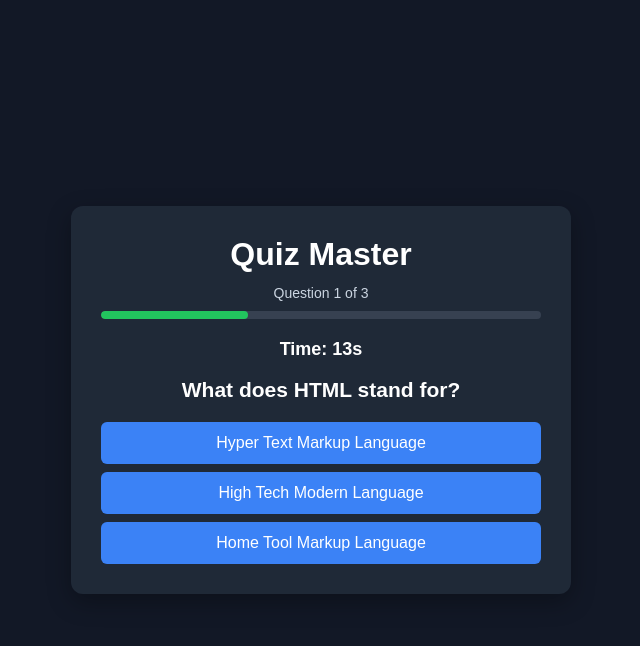
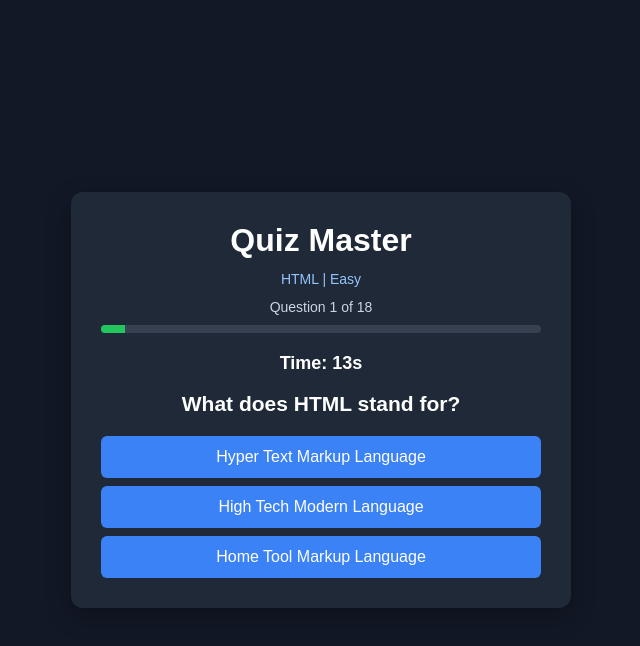
Before and after one commit to sumitmishra-24/quiz-app, a plain HTML site: page index.html in a window 1280 px wide. Both pictures are taken after a click on the button "Start Quiz". Shown: the whole page, without its empty margins (319-959 px from the left). Drawn offline with Linux system fonts and the light colour scheme.

Commit message:
add multiple questions and quiz setup reset

```diff
--- a/index.html
+++ b/index.html
@@ -10,11 +10,33 @@
   <body>
     <div class="quiz-container">
       <h1>Quiz Master</h1>
-      <p>Test your knowledge and challenge yourself!</p>
 
-      <button id="start-btn">Start Quiz</button>
+      <p id="intro-text">Test your knowledge and challenge yourself!</p>
+
+      <div id="setup-screen">
+        <label for="category">Choose Category</label>
+
+        <select id="category">
+          <option value="All">All Categories</option>
+          <option value="HTML">HTML</option>
+          <option value="CSS">CSS</option>
+          <option value="JavaScript">JavaScript</option>
+        </select>
+
+        <label for="difficulty">Choose Difficulty</label>
+
+        <select id="difficulty">
+          <option value="All">All Levels</option>
+          <option value="Easy">Easy</option>
+          <option value="Medium">Medium</option>
+          <option value="Hard">Hard</option>
+        </select>
+
+        <button id="start-btn">Start Quiz</button>
+      </div>
 
       <div id="quiz-screen" style="display: none">
+        <p id="quiz-category"></p>
         <p id="progress"></p>
 
         <div class="progress-bar">
@@ -23,13 +45,13 @@
 
         <p id="timer">Time: 15s</p>
 
-        <h2 id="question">Question will appear here</h2>
+        <h2 id="question"></h2>
 
         <div id="options"></div>
 
         <button id="next-btn" style="display: none">Next Question</button>
 
-        <button id="restart-btn" style="display: none">Restart Quiz</button>
+        <button id="restart-btn" style="display: none">Choose Again</button>
       </div>
     </div>
 
--- a/script.js
+++ b/script.js
@@ -1,16 +1,29 @@
 const startButton = document.getElementById("start-btn");
+const setupScreen = document.getElementById("setup-screen");
 const quizScreen = document.getElementById("quiz-screen");
+
+const categorySelect = document.getElementById("category");
+const difficultySelect = document.getElementById("difficulty");
+
 const questionElement = document.getElementById("question");
 const optionsElement = document.getElementById("options");
+
 const nextButton = document.getElementById("next-btn");
 const restartButton = document.getElementById("restart-btn");
+
 const progressElement = document.getElementById("progress");
 const progressFill = document.getElementById("progress-fill");
+
 const timerElement = document.getElementById("timer");
+const quizCategoryElement = document.getElementById("quiz-category");
+const introText = document.getElementById("intro-text");
 
 // Questions database
 const questions = [
+  // HTML - Easy
   {
+    category: "HTML",
+    difficulty: "Easy",
     question: "What does HTML stand for?",
     options: [
       "Hyper Text Markup Language",
@@ -20,26 +33,181 @@ const questions = [
     answer: "Hyper Text Markup Language",
   },
   {
-    question: "Which language is used to style web pages?",
-    options: ["JavaScript", "CSS", "Python"],
-    answer: "CSS",
+    category: "HTML",
+    difficulty: "Easy",
+    question: "Which tag creates a paragraph?",
+    options: ["<h1>", "<p>", "<div>"],
+    answer: "<p>",
+  },
+
+  // HTML - Medium
+  {
+    category: "HTML",
+    difficulty: "Medium",
+    question: "Which HTML tag creates a hyperlink?",
+    options: ["<link>", "<a>", "<href>"],
+    answer: "<a>",
   },
   {
-    question: "Which language makes web pages interactive?",
-    options: ["HTML", "CSS", "JavaScript"],
-    answer: "JavaScript",
+    category: "HTML",
+    difficulty: "Medium",
+    question: "Which attribute provides alternative text for an image?",
+    options: ["title", "src", "alt"],
+    answer: "alt",
+  },
+
+  // HTML - Hard
+  {
+    category: "HTML",
+    difficulty: "Hard",
+    question: "Which attribute connects a label to a form input?",
+    options: ["name", "for", "class"],
+    answer: "for",
+  },
+  {
+    category: "HTML",
+    difficulty: "Hard",
+    question: "Which attribute makes an input field mandatory?",
+    options: ["required", "validate", "mandatory"],
+    answer: "required",
+  },
+
+  // CSS - Easy
+  {
+    category: "CSS",
+    difficulty: "Easy",
+    question: "Which CSS property changes text color?",
+    options: ["background", "font-size", "color"],
+    answer: "color",
+  },
+  {
+    category: "CSS",
+    difficulty: "Easy",
+    question: "Which symbol is used to select a class?",
+    options: ["#", ".", "*"],
+    answer: ".",
+  },
+
+  // CSS - Medium
+  {
+    category: "CSS",
+    difficulty: "Medium",
+    question: "Which CSS layout system uses rows and columns?",
+    options: ["Flexbox", "Grid", "Float"],
+    answer: "Grid",
+  },
+  {
+    category: "CSS",
+    difficulty: "Medium",
+    question: "Which property controls space inside an element?",
+    options: ["margin", "padding", "border"],
+    answer: "padding",
+  },
+
+  // CSS - Hard
+  {
+    category: "CSS",
+    difficulty: "Hard",
+    question: "Which selector has the highest specificity?",
+    options: ["Element selector", "Class selector", "ID selector"],
+    answer: "ID selector",
+  },
+  {
+    category: "CSS",
+    difficulty: "Hard",
+    question: "Which CSS unit is relative to the root font size?",
+    options: ["px", "em", "rem"],
+    answer: "rem",
+  },
+
+  // JavaScript - Easy
+  {
+    category: "JavaScript",
+    difficulty: "Easy",
+    question: "Which keyword declares a block-scoped variable?",
+    options: ["let", "print", "define"],
+    answer: "let",
+  },
+  {
+    category: "JavaScript",
+    difficulty: "Easy",
+    question: "Which symbol is commonly used for strict equality?",
+    options: ["=", "===", "!="],
+    answer: "===",
+  },
+
+  // JavaScript - Medium
+  {
+    category: "JavaScript",
+    difficulty: "Medium",
+    question: "Which method adds an item to the end of an array?",
+    options: ["pop()", "push()", "shift()"],
+    answer: "push()",
+  },
+  {
+    category: "JavaScript",
+    difficulty: "Medium",
+    question:
+      "Which array method creates a new array by transforming elements?",
+    options: ["map()", "find()", "forEach()"],
+    answer: "map()",
+  },
+
+  // JavaScript - Hard
+  {
+    category: "JavaScript",
+    difficulty: "Hard",
+    question: "Which method creates a new array containing matching elements?",
+    options: ["map()", "filter()", "forEach()"],
+    answer: "filter()",
+  },
+  {
+    category: "JavaScript",
+    difficulty: "Hard",
+    question: "What does a Promise represent in JavaScript?",
+    options: [
+      "A CSS animation",
+      "An eventual result of an asynchronous operation",
+      "A type of loop",
+    ],
+    answer: "An eventual result of an asynchronous operation",
   },
 ];
 
+let currentQuestions = [];
 let currentQuestionIndex = 0;
 let score = 0;
 let timeLeft = 15;
 let timerInterval = null;
+let answered = false;
 
 // Start Quiz
 startButton.addEventListener("click", function () {
-  startButton.style.display = "none";
-  document.querySelector(".quiz-container > p").style.display = "none";
+  const selectedCategory = categorySelect.value;
+  const selectedDifficulty = difficultySelect.value;
+
+  // Filter questions by category and difficulty
+  currentQuestions = questions.filter(function (question) {
+    const categoryMatches =
+      selectedCategory === "All" || question.category === selectedCategory;
+
+    const difficultyMatches =
+      selectedDifficulty === "All" ||
+      question.difficulty === selectedDifficulty;
+
+    return categoryMatches && difficultyMatches;
+  });
+
+  if (currentQuestions.length === 0) {
+    alert("No questions available for this selection.");
+    return;
+  }
+
+  currentQuestionIndex = 0;
+  score = 0;
+
+  setupScreen.style.display = "none";
+  introText.style.display = "none";
   quizScreen.style.display = "block";
 
   showQuestion();
@@ -47,21 +215,25 @@ startButton.addEventListener("click", function () {
 
 // Update Progress Bar
 function updateProgress() {
-  const progressPercentage =
-    ((currentQuestionIndex + 1) / questions.length) * 100;
+  const percentage =
+    ((currentQuestionIndex + 1) / currentQuestions.length) * 100;
 
-  progressFill.style.width = `${progressPercentage}%`;
+  progressFill.style.width = `${percentage}%`;
 }
 
 // Display Question
 function showQuestion() {
   clearInterval(timerInterval);
 
-  const currentQuestion = questions[currentQuestionIndex];
+  const currentQuestion = currentQuestions[currentQuestionIndex];
+
+  answered = false;
 
   questionElement.textContent = currentQuestion.question;
 
-  progressElement.textContent = `Question ${currentQuestionIndex + 1} of ${questions.length}`;
+  progressElement.textContent = `Question ${currentQuestionIndex + 1} of ${currentQuestions.length}`;
+
+  quizCategoryElement.textContent = `${currentQuestion.category} | ${currentQuestion.difficulty}`;
 
   updateProgress();
 
@@ -75,10 +247,11 @@ function showQuestion() {
     button.textContent = option;
 
     button.addEventListener("click", function () {
-      if (timeLeft <= 0) {
+      if (answered || timeLeft <= 0) {
         return;
       }
 
+      answered = true;
       clearInterval(timerInterval);
 
       const allButtons = optionsElement.querySelectorAll("button");
@@ -89,22 +262,18 @@ function showQuestion() {
 
       if (option === currentQuestion.answer) {
         button.style.backgroundColor = "green";
-        button.style.color = "white";
-
         score++;
       } else {
         button.style.backgroundColor = "red";
-        button.style.color = "white";
 
         allButtons.forEach(function (btn) {
           if (btn.textContent === currentQuestion.answer) {
             btn.style.backgroundColor = "green";
-            btn.style.color = "white";
           }
         });
       }
 
-      nextButton.style.display = "inline-block";
+      nextButton.style.display = "block";
     });
 
     optionsElement.appendChild(button);
@@ -115,6 +284,8 @@ function showQuestion() {
 
 // Start Timer
 function startTimer() {
+  clearInterval(timerInterval);
+
   timeLeft = 15;
   timerElement.textContent = `Time: ${timeLeft}s`;
 
@@ -126,18 +297,21 @@ function startTimer() {
     if (timeLeft <= 0) {
       clearInterval(timerInterval);
 
+      answered = true;
+
       const allButtons = optionsElement.querySelectorAll("button");
 
-      allButtons.forEach(function (btn) {
-        btn.disabled = true;
+      allButtons.forEach(function (button) {
+        button.disabled = true;
 
-        if (btn.textContent === questions[currentQuestionIndex].answer) {
-          btn.style.backgroundColor = "green";
-          btn.style.color = "white";
+        if (
+          button.textContent === currentQuestions[currentQuestionIndex].answer
+        ) {
+          button.style.backgroundColor = "green";
         }
       });
 
-      nextButton.style.display = "inline-block";
+      nextButton.style.display = "block";
     }
   }, 1000);
 }
@@ -148,7 +322,7 @@ nextButton.addEventListener("click", function () {
 
   currentQuestionIndex++;
 
-  if (currentQuestionIndex < questions.length) {
+  if (currentQuestionIndex < currentQuestions.length) {
     showQuestion();
   } else {
     showResult();
@@ -161,10 +335,12 @@ function showResult() {
 
   questionElement.textContent = "Quiz Completed!";
   progressElement.textContent = "Quiz Finished!";
-  progressFill.style.width = "100%";
+  quizCategoryElement.textContent = "";
   timerElement.textContent = "";
 
-  const percentage = Math.round((score / questions.length) * 100);
+  progressFill.style.width = "100%";
+
+  const percentage = Math.round((score / currentQuestions.length) * 100);
 
   let message;
 
@@ -179,22 +355,33 @@ function showResult() {
   }
 
   optionsElement.innerHTML = `
-    <h3>Your Score: ${score} / ${questions.length}</h3>
+    <h3>Your Score: ${score} / ${currentQuestions.length}</h3>
     <h3>Percentage: ${percentage}%</h3>
     <h3>${message}</h3>
   `;
 
   nextButton.style.display = "none";
-  restartButton.style.display = "inline-block";
+  restartButton.style.display = "block";
 }
 
-// Restart Quiz
+// Return to Quiz Setup
 restartButton.addEventListener("click", function () {
   clearInterval(timerInterval);
 
   currentQuestionIndex = 0;
   score = 0;
   timeLeft = 15;
+  answered = false;
 
-  showQuestion();
+  quizScreen.style.display = "none";
+  setupScreen.style.display = "block";
+  introText.style.display = "block";
+
+  optionsElement.innerHTML = "";
+  progressElement.textContent = "";
+  progressFill.style.width = "0%";
+  timerElement.textContent = "Time: 15s";
+  quizCategoryElement.textContent = "";
+
+  questionElement.textContent = "";
 });
--- a/style.css
+++ b/style.css
@@ -29,9 +29,26 @@ h1 {
   margin-bottom: 12px;
 }
 
-.quiz-container > p {
+#intro-text {
   color: #cbd5e1;
   margin-bottom: 24px;
+}
+
+#setup-screen label {
+  display: block;
+  text-align: left;
+  margin: 18px 0 8px;
+  color: #e5e7eb;
+}
+
+select {
+  width: 100%;
+  padding: 12px;
+  border: 1px solid #4b5563;
+  border-radius: 6px;
+  background: #374151;
+  color: white;
+  font-size: 16px;
 }
 
 button {
@@ -57,8 +74,14 @@ button:disabled {
 }
 
 #progress {
-  margin-bottom: 10px;
+  margin: 12px 0 10px;
   color: #cbd5e1;
+  font-size: 14px;
+}
+
+#quiz-category {
+  margin-top: 10px;
+  color: #93c5fd;
   font-size: 14px;
 }
 
@@ -75,7 +98,6 @@ button:disabled {
   width: 0%;
   height: 100%;
   background: #22c55e;
-  border-radius: 10px;
   transition: width 0.3s ease;
 }
 
```
